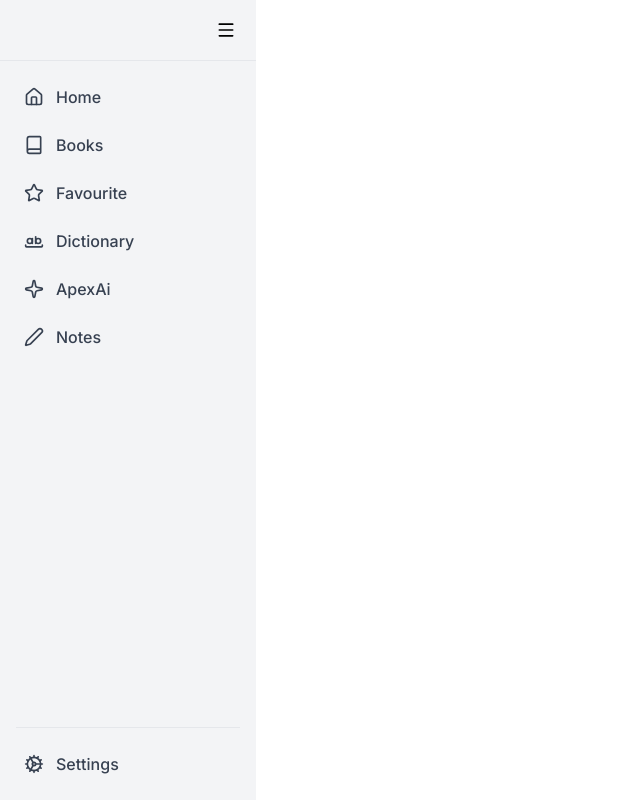
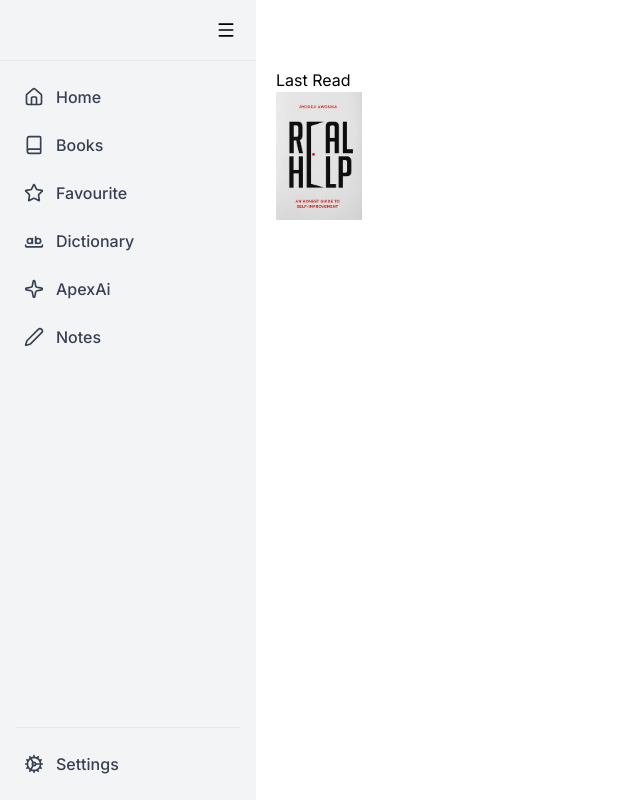
Before and after one commit to apex-future/Apex_Frontend, a React (Vite) app: page / in a window 1280 px wide. Shown: the whole page, without its empty margins (0-640 px from the left). Built offline with nearby package versions, Linux system fonts and the light colour scheme.

Commit message:
add Header component to MainApp and update layout for improved content display

```diff
--- a/src/apex_frontend/main_app/MainApp.jsx
+++ b/src/apex_frontend/main_app/MainApp.jsx
@@ -2,6 +2,7 @@ import React from 'react'
 import {useState} from "react"
 import NavBar from './components/NavBar'
 import NavBarProvider from './components/NavBarContext';
+import Header from './components/Header';
 function MainApp() {
   let [asideIsOpen, setAsideIsOpen] = useState(true);
 
@@ -22,8 +23,8 @@ function MainApp() {
       <NavBarProvider asideToggleFunctions={asideToggle}>
         {asideIsOpen && <NavBar />}
       </NavBarProvider>
-     <main className="flex-1 overflow-auto">
-
+     <main className="flex-1 overflow-auto pt-12">
+        <Header/>
      </main>
     </div>
   )
--- /dev/null
+++ b/src/apex_frontend/main_app/components/Header.jsx
@@ -0,0 +1,17 @@
+import React from 'react'
+import dummyBook from "../../../assets/book_covers/book-cover1.jpg"
+function Header() {
+  return (
+    <div className=''>
+        <div className='w-full p-5'>
+            <h2>Last Read</h2>
+            <img src={dummyBook} alt="" className='h-32' />
+            <div className="content">
+
+            </div>
+        </div>
+    </div>
+  )
+}
+
+export default Header
--- a/src/apex_frontend/main_app/components/NavBar.jsx
+++ b/src/apex_frontend/main_app/components/NavBar.jsx
@@ -27,7 +27,7 @@ function NavBar() {
       {/* Mobile Menu Button - Only visible on mobile */}
       <button
         onClick={() => setIsMobileOpen(true)}
-        className="md:hidden fixed top-4 left-4 z-40 p-2 rounded-lg bg-bg-subtle hover:bg-gray-200 transition-colors"
+        className="md:hidden fixed top-4 left-2 z-40 p-2 rounded-lg hover:bg-gray-200 transition-colors"
         aria-label="Open menu"
       >
         <Menu size={24} />
```
Also changed, not shown: src/assets/book_covers/book-cover1.jpg (added).
